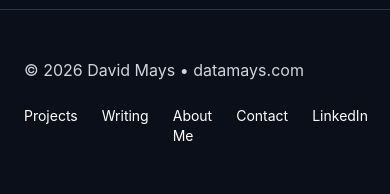
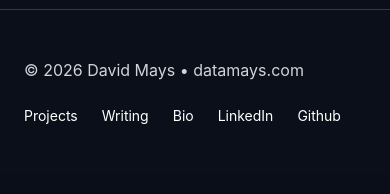
Before and after one commit to dimays/datamays, a Django app: page /contact/ in a window 390 px wide; the page is wider, and only the part inside the window is pictured. Shown: the part 1059-1253 px from the top of that part. After the commit the page ends 1183 px from the top of that part, so only its background shows below. Run offline with Django 5.2, Linux system fonts and the light colour scheme; parts of the project's set-up code (start-up, migrations or seed data) failed here and were passed over.

Commit message:
Update footer to be more mobile-friendly (#14)

```diff
--- a/core/templates/core/partials/footer.html
+++ b/core/templates/core/partials/footer.html
@@ -8,8 +8,7 @@
     <div class="flex gap-6 text-sm">
       <a href="{% url 'core:projects_list' %}" class="hover:text-white">Projects</a>
       <a href="{% url 'core:home' %}" class="hover:text-white">Writing</a>
-      <a href="{% url 'core:about' %}" class="hover:text-white">About Me</a>
-      <a href="{% url 'contact:contact' %}" class="hover:text-white">Contact</a>
+      <a href="{% url 'core:about' %}" class="hover:text-white">Bio</a>
       <a href="https://www.linkedin.com/in/maysidavid/" class="hover:text-white">LinkedIn</a>
       <a href="https://www.github.com/dimays/" class="hover:text-white">Github</a>
     </div>
```
